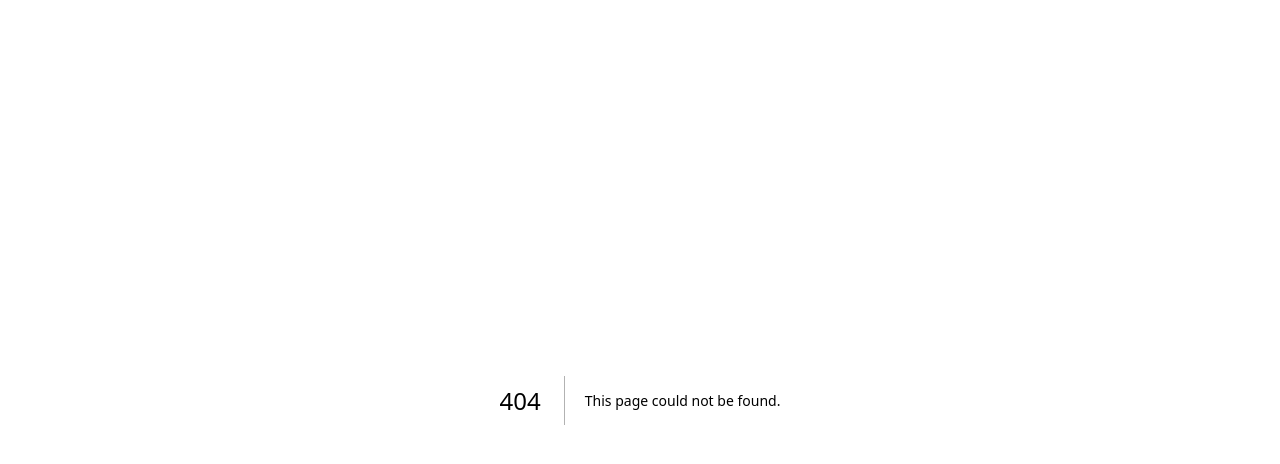
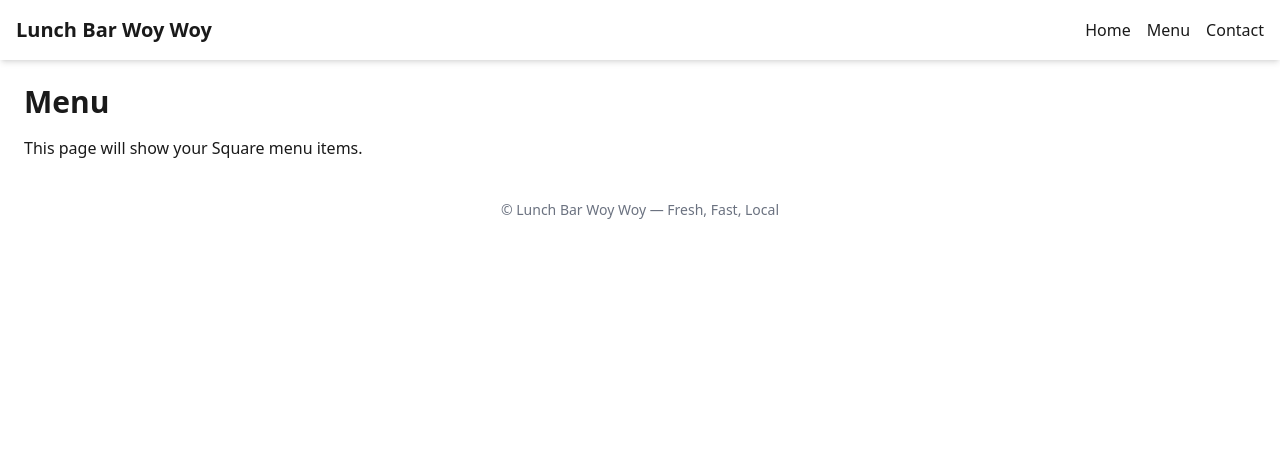
Before and after one commit to bradbates33-sketch/lunch-bar-woy-woy-website, a Next.js app: page /menu in a window 1280 px wide. Before the commit this address had no page. Shown: the top 464 px of the page. Built offline with nearby package versions, Linux system fonts and the light colour scheme.

Commit message:
Add files via upload

```diff
--- /dev/null
+++ b/pages/menu.jsx
@@ -0,0 +1,15 @@
+import Header from "../components/Header";
+import Footer from "../components/Footer";
+
+export default function Menu() {
+  return (
+    <>
+      <Header />
+      <main className="p-6">
+        <h2 className="text-3xl font-bold mb-4">Menu</h2>
+        <p>This page will show your Square menu items.</p>
+      </main>
+      <Footer />
+    </>
+  );
+}
```
